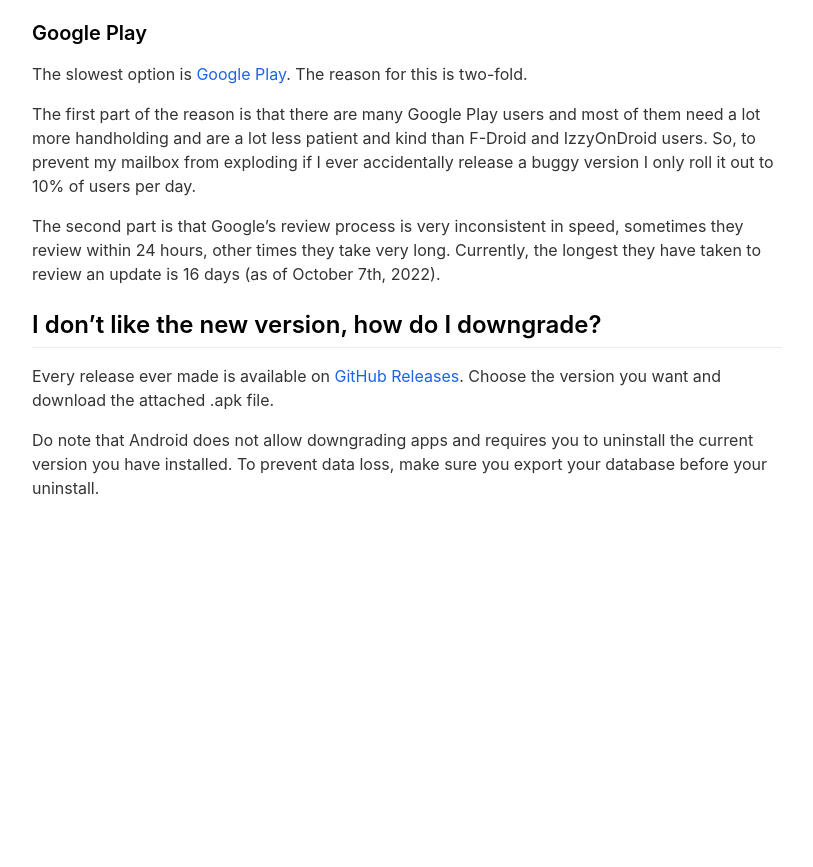
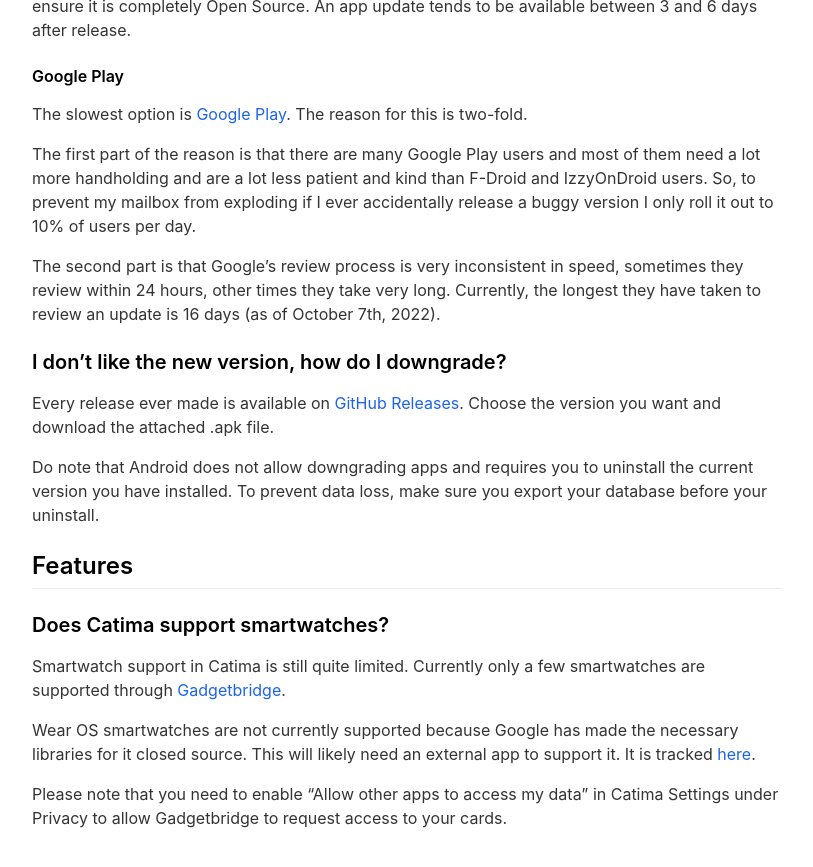
Before and after one commit to CatimaLoyalty/Website, a Jekyll site: the page built from _pages/faq.md, in a window 1280 px wide and 900 px high, scrolled down 1019 px. Shown: the top 867 px of the window, without its empty margins (233-1046 px from the left). Built offline with Jekyll 4.4.1, drawn with Linux system fonts in a browser that asks for light colours; nearby versions of some CDN libraries; before the commit the page ends 1589 px from its top, so only the background shows below that; some of the changed lines change nothing that is shown; some of the changed text lies outside the part shown.

Commit message:
Document smartwatch support

```diff
--- a/_pages/faq.md
+++ b/_pages/faq.md
@@ -7,33 +7,37 @@
 
 # Frequently asked questions
 
-## What is Catima's business model? How does it make money?
+## Money
+
+### What is Catima's business model? How does it make money?
 
 Catima is a hobby project made to give users a way to store loyalty cards and other barcode-based cards without having their private data sold. It is fully offline and doesn't send your data to any server. Please be aware that [Google will make encrypted backups of apps on their servers by default](https://support.google.com/android/answer/2819582).
 
 Making money is not a goal of the Catima project. Giving users a privacy-friendly alternative to other loyalty card apps is.
 
-## Do you accept donations?
+### Do you accept donations?
 
 Yes. You can [make a donation](/donate) to show your appreciation for the project.
 
-## How long does it take for an update to be available on F-Droid / Google Play?
+## Updates
+
+### How long does it take for an update to be available?
 
 An APK file for every update is published to [GitHub Releases](https://github.com/CatimaLoyalty/Android/releases) and submitted to Google Play (and automatically detected by IzzyOnDroid and F-Droid). Below is the list of "app stores" sorted by how fast they update.
 
-### IzzyOnDroid
+#### IzzyOnDroid
 
 The fastest option is [IzzyOnDroid](https://apt.izzysoft.de/fdroid/index/apk/me.hackerchick.catima).
 
 IzzyOnDroid scans GitHub Releases once a day and instantly publishes the new version. The delay will be less than 24 hours.
 
-### F-Droid
+#### F-Droid
 
 The second fastest option is [F-Droid](https://f-droid.org/en/packages/me.hackerchick.catima/).
 
 F-Droid builds Catima from the publicly available source code and runs several scripts over it to ensure it is completely Open Source. An app update tends to be available between 3 and 6 days after release.
 
-### Google Play
+#### Google Play
 
 The slowest option is [Google Play](https://play.google.com/store/apps/details?id=me.hackerchick.catima). The reason for this is two-fold.
 
@@ -41,8 +45,18 @@
 
 The second part is that Google's review process is very inconsistent in speed, sometimes they review within 24 hours, other times they take very long. Currently, the longest they have taken to review an update is 16 days (as of October 7th, 2022).
 
-## I don't like the new version, how do I downgrade?
+### I don't like the new version, how do I downgrade?
 
 Every release ever made is available on [GitHub Releases](https://github.com/CatimaLoyalty/Android/releases). Choose the version you want and download the attached .apk file.
 
 Do note that Android does not allow downgrading apps and requires you to uninstall the current version you have installed. To prevent data loss, make sure you export your database before your uninstall.
+
+## Features
+
+### Does Catima support smartwatches?
+
+Smartwatch support in Catima is still quite limited. Currently only a few smartwatches are supported through [Gadgetbridge](https://gadgetbridge.org/basics/integrations/catima/).
+
+Wear OS smartwatches are not currently supported because Google has made the necessary libraries for it closed source. This will likely need an external app to support it. It is tracked [here](https://github.com/CatimaLoyalty/Android/issues/25).
+
+Please note that you need to enable "Allow other apps to access my data" in Catima Settings under Privacy to allow Gadgetbridge to request access to your cards.
```
